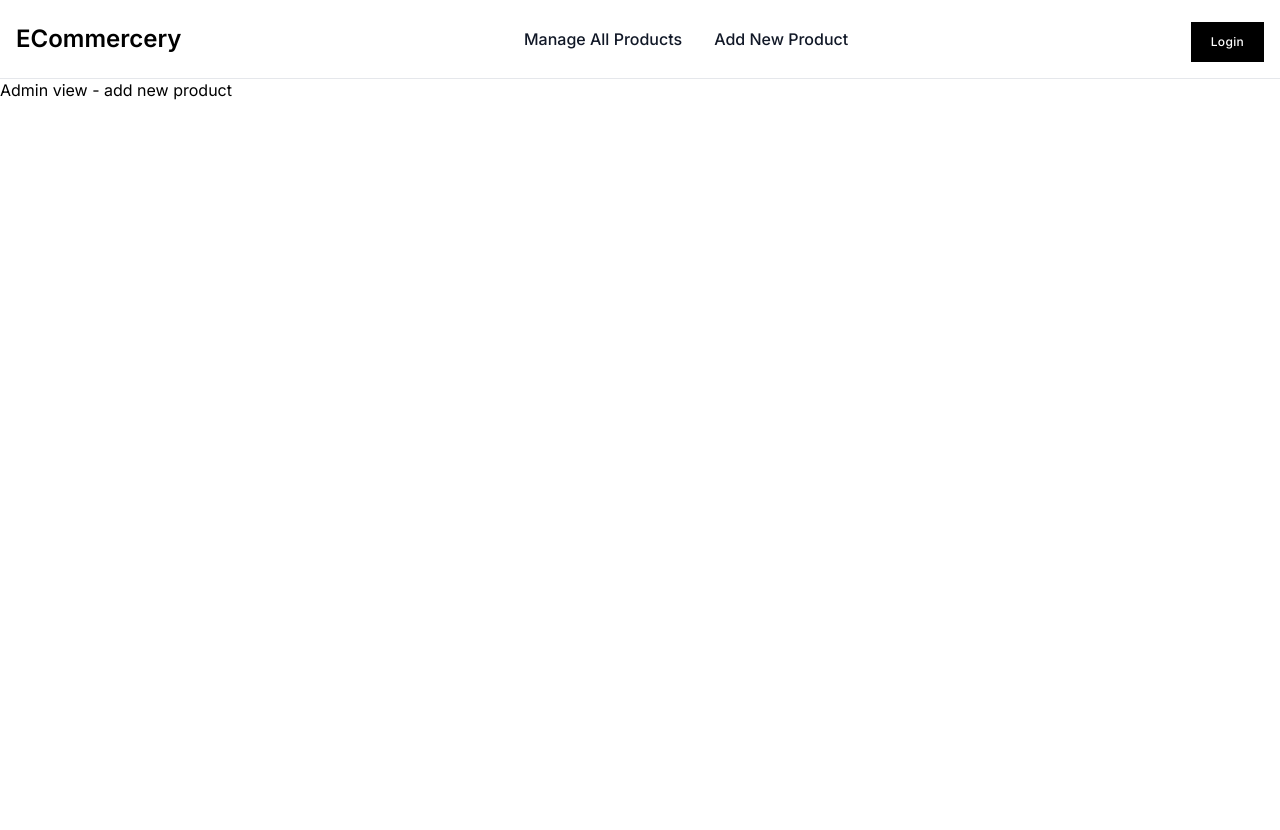
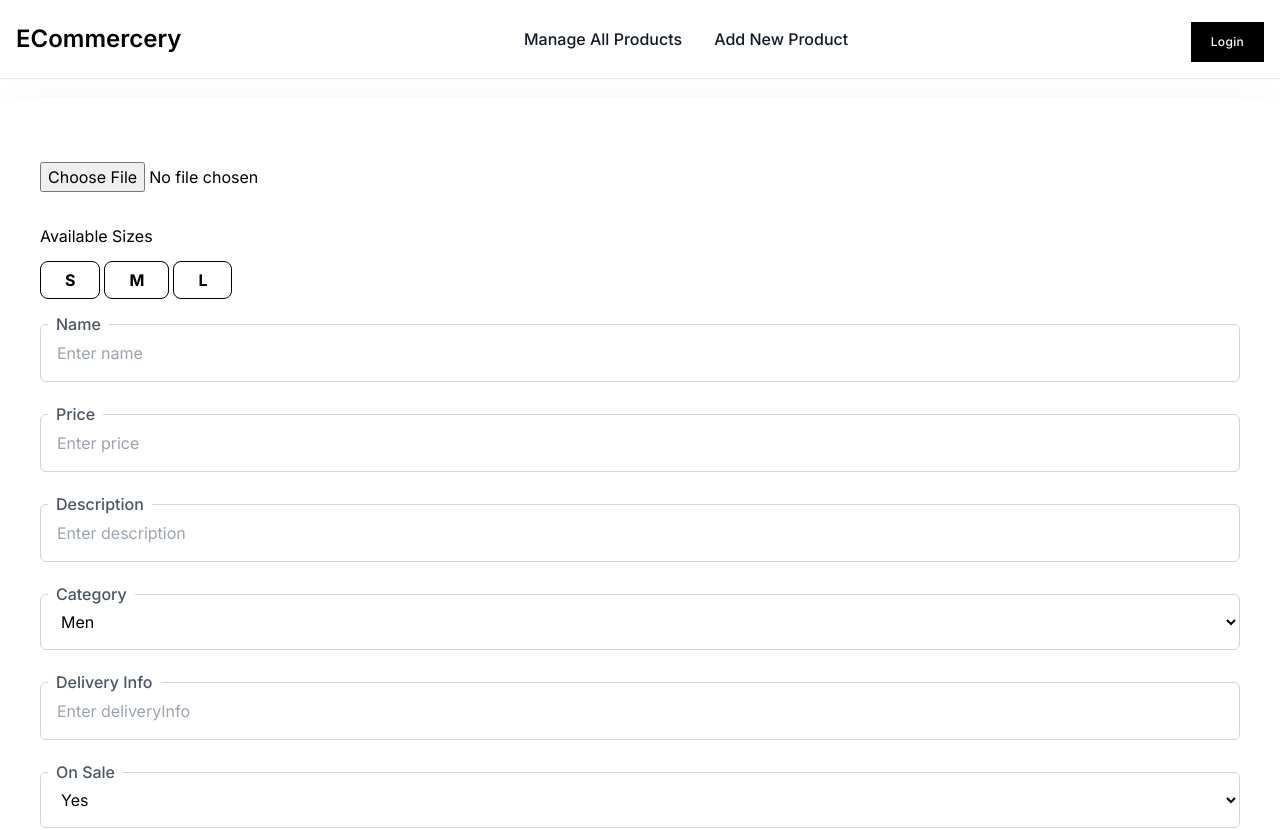
Before and after one commit to JarmanjitSingh/E-Commerce-Next.js, a Next.js app: page /admin-view/add-products in a window 1280 px wide. Shown: the top 830 px of the page. Built offline with nearby package versions, Linux system fonts and the light colour scheme.

Commit message:
Add new product section UI done

```diff
--- a/src/app/admin-view/add-products/page.js
+++ b/src/app/admin-view/add-products/page.js
@@ -1,11 +1,49 @@
-import React from 'react'
+"use client";
+
+import InputComponent from "@/components/FormElements/InputComponent";
+import SelectComponent from "@/components/FormElements/SelectComponent";
+import TileComponent from "@/components/FormElements/TileComponent";
+import { AvailableSizes, adminAddProductformControls } from "@/utils";
+import React from "react";
 
 const AdminAddNewProduct = () => {
+  const handleImageChange = () => {};
   return (
-    <div>
-      Admin view - add new product
+    <div className="w-full mt-5 mr-0 mb-0 ml-0 relative">
+      <div className="flex flex-col items-start justify-start p-10 bg-white shadow-2xl rounded-xl relative">
+        <div className="w-full mt-6 mb-0 ml-0 mr-0 space-y-8">
+          <input
+            accept="image/*"
+            max="1000000"
+            type="file"
+            onChange={handleImageChange}
+          />
+          <div className="flex flex-col gap-2">
+            <label>Available Sizes</label>
+            <TileComponent data={AvailableSizes} />
+          </div>
+          {adminAddProductformControls.map((controlItem) =>
+            controlItem.componentType == "input" ? (
+              <InputComponent
+                type={controlItem.type}
+                placeholder={controlItem.placeholder}
+                label={controlItem.label}
+              />
+            ) : controlItem.componentType == "select" ? (
+              <SelectComponent
+                label={controlItem.label}
+                options={controlItem.options}
+              />
+            ) : null
+          )}
+
+          <button className="inline-flex w-full items-center justify-center bg-black px-6 py-4 text-lg text-white font-medium uppercase tracking-wide">
+            Add Product
+          </button>
+        </div>
+      </div>
     </div>
-  )
-}
+  );
+};
 
-export default AdminAddNewProduct
+export default AdminAddNewProduct;
--- /dev/null
+++ b/src/components/FormElements/TileComponent/index.js
@@ -0,0 +1,13 @@
+export default function TileComponent({ data, selected = [], onclick }) {
+  return data && data.length ? (
+    <div className="mt-3 flex flex-wrap gap-1 items-center">
+      {data.map((dataItem) => (
+        <label key={dataItem.id} className="cursor-pointer">
+          <span className="rounded-lg border border-black px-6 py-2 font-bold">
+            {dataItem.label}
+          </span>
+        </label>
+      ))}
+    </div>
+  ) : null;
+}
--- a/src/utils/index.js
+++ b/src/utils/index.js
@@ -96,3 +96,94 @@
     componentType: "input",
   },
 ];
+
+export const adminAddProductformControls = [
+  {
+    id: "name",
+    type: "text",
+    placeholder: "Enter name",
+    label: "Name",
+    componentType: "input",
+  },
+  {
+    id: "price",
+    type: "number",
+    placeholder: "Enter price",
+    label: "Price",
+    componentType: "input",
+  },
+  {
+    id: "description",
+    type: "text",
+    placeholder: "Enter description",
+    label: "Description",
+    componentType: "input",
+  },
+  {
+    id: "category",
+    type: "",
+    placeholder: "",
+    label: "Category",
+    componentType: "select",
+    options: [
+      {
+        id: "men",
+        label: "Men",
+      },
+      {
+        id: "women",
+        label: "Women",
+      },
+      {
+        id: "kids",
+        label: "Kids",
+      },
+    ],
+  },
+  {
+    id: "deliveryInfo",
+    type: "text",
+    placeholder: "Enter deliveryInfo",
+    label: "Delivery Info",
+    componentType: "input",
+  },
+  {
+    id: "onSale",
+    type: "",
+    placeholder: "",
+    label: "On Sale",
+    componentType: "select",
+    options: [
+      {
+        id: "yes",
+        label: "Yes",
+      },
+      {
+        id: "no",
+        label: "No",
+      },
+    ],
+  },
+  {
+    id: "priceDrop",
+    type: "number",
+    placeholder: "Enter Price Drop",
+    label: "Price Drop",
+    componentType: "input",
+  },
+];
+
+export const AvailableSizes = [
+  {
+    id :'s',
+    label : 'S'
+  },
+  {
+    id :'m',
+    label : 'M'
+  },
+  {
+    id :'l',
+    label : 'L'
+  }
+]
```
